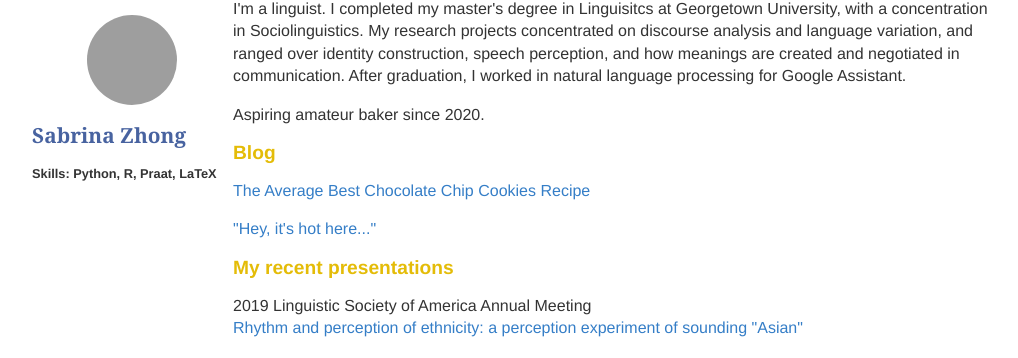
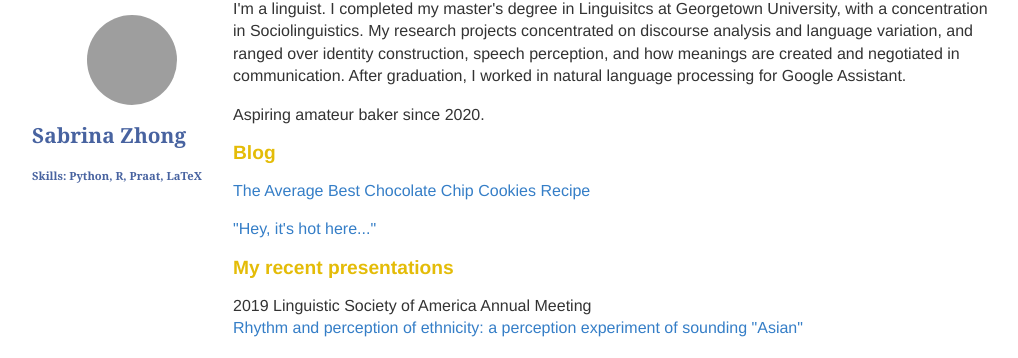
Before and after one commit to sabrinazhong/sabrinazhong.github.io, a Jekyll site: the page built from index.html, in a window 1280 px wide. Shown: the part 76-434 px from the top of the page, without its empty margins (23-1041 px from the left). Built offline with Jekyll 4.4.1, drawn with Linux system fonts in a browser that asks for light colours; grey boxes are pictures that could not be loaded.

```diff
--- a/index.html
+++ b/index.html
@@ -31,5 +31,5 @@ title: Sabrina Zhong, Personal Website
 
 	<p align=”center”><img src="photo.jpg" alt="Image" height="90" width="90" class="circular--square"></p>
 	<h1> Sabrina Zhong </h1>
-	<h4> Skills: Python, R, Praat, LaTeX </h4>
+	<h5> Skills: Python, R, Praat, LaTeX </h5>
 </div><!-- /.sidebar -->
```
